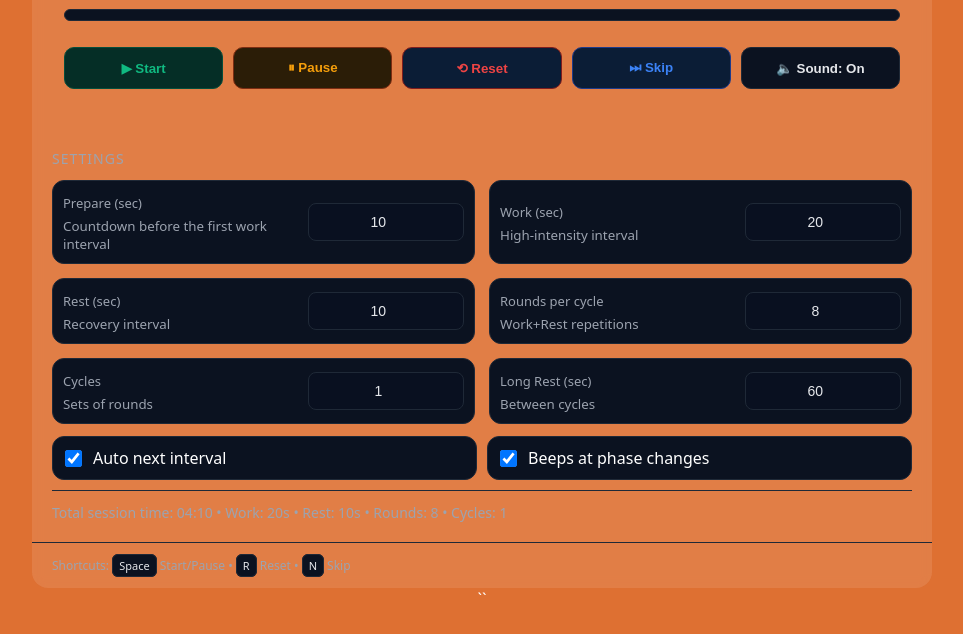
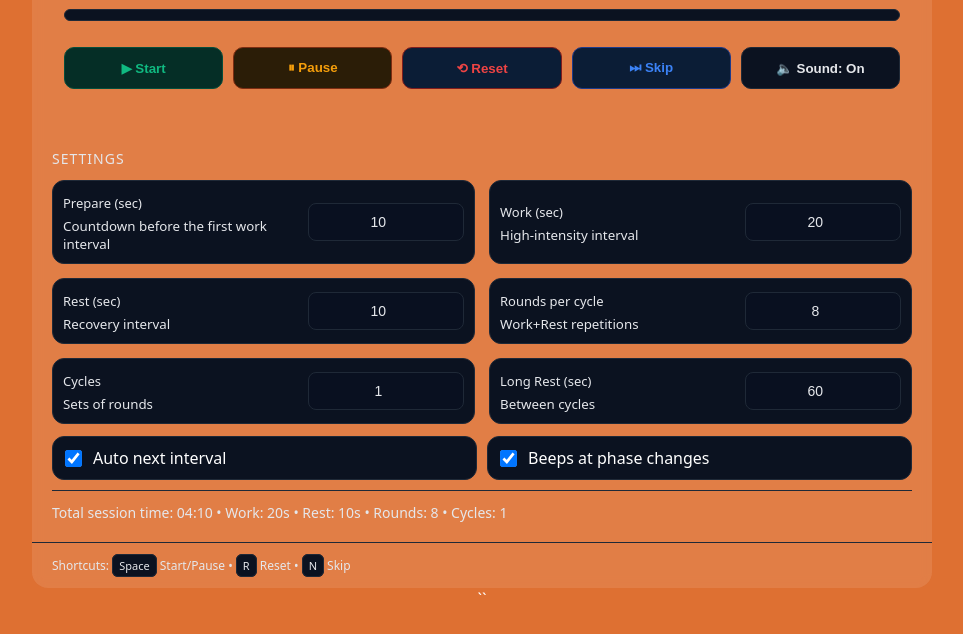
Before and after one commit to trained-athlete/tabata-timer, a website with bundled scripts: page index.html in a window 1280 px wide. Shown: the part 503-1137 px from the top of the page, without its empty margins (158-1121 px from the left). Built offline with nearby package versions, Linux system fonts and the light colour scheme.

Commit message:
fix: correct muted color variable to match design specifications

```diff
--- a/styles.css
+++ b/styles.css
@@ -2,7 +2,7 @@
   --bg: #0f172a;        /* slate-900 */
   --panel: #111827;     /* gray-900 */
   --text: #e5e7eb;      /* gray-200 */
-  --muted: #9ca3af;     /* gray-400 */
+  --muted:  #e5e7eb;      /* gray-200 */
   --accent: #22c55e;    /* green-500 */
   --accent2: #DE7032;   /* orange */
   --accent3: #3b82f6;   /* blue-500 */
```
